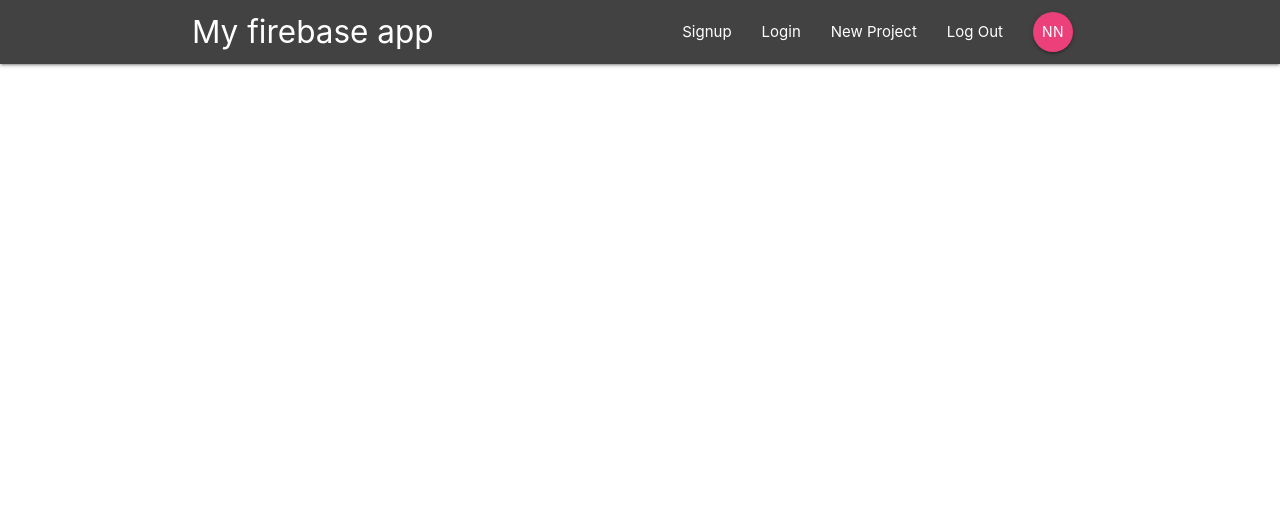
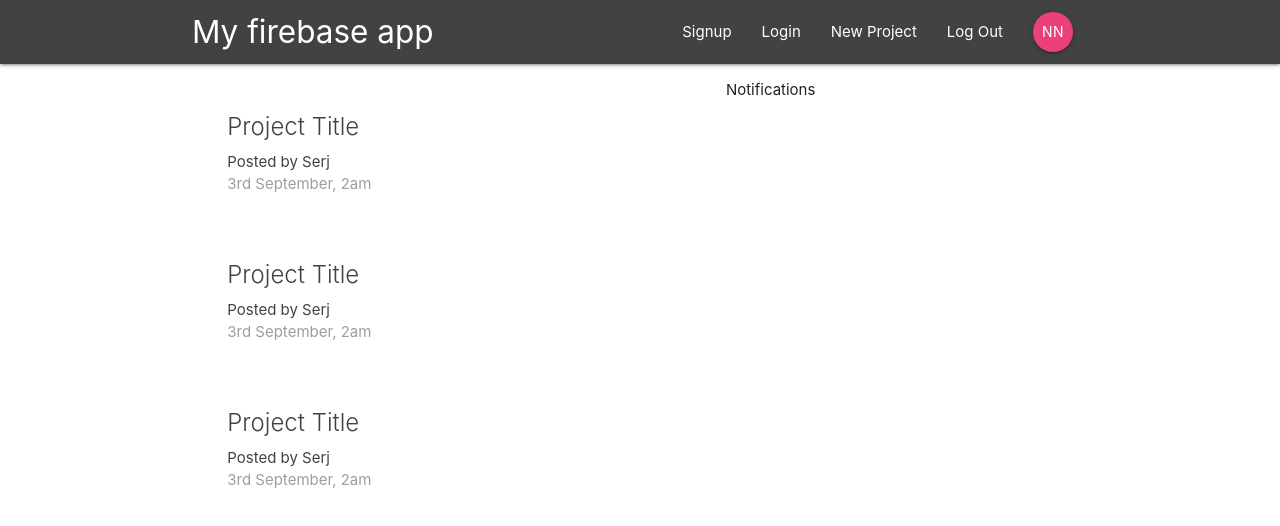
Before and after one commit to sergiupop/react-redux-firebase, a React (Create React App) app in the folder firebaseapp/: page / in a window 1280 px wide. Shown: the top 526 px of the page. Built offline with nearby package versions, Linux system fonts and the light colour scheme.

Commit message:
Display initial dashboard

```diff
--- a/firebaseapp/src/App.js
+++ b/firebaseapp/src/App.js
@@ -1,12 +1,16 @@
 import React from 'react';
-import { BrowserRouter } from 'react-router-dom';
+import { BrowserRouter, Switch, Route } from 'react-router-dom';
 import Navbar from './components/layout/Navbar';
+import Dashboard from './components/dashboard/Dashboard';
 
 function App() {
   return (
     <BrowserRouter>
       <div className="App">
         <Navbar/>
+        <Switch>
+          <Route path='/' component={Dashboard}/>
+        </Switch>
       </div>
     </BrowserRouter>
   );
--- a/firebaseapp/src/components/dashboard/Dashboard.js
+++ b/firebaseapp/src/components/dashboard/Dashboard.js
@@ -0,0 +1,22 @@
+import React, { Component } from 'react';
+import Notifications from './Notifications';
+import ProjectList from '../projects/ProjectList';
+
+class Dashboard extends Component {
+    render() {
+        return (
+            <div className="dashboard container">
+                <div className="row">
+                    <div className="col s12 m6">
+                        <ProjectList/>
+                    </div>
+                    <div className="col s12 m5 offset-m1">
+                        <Notifications/>
+                    </div>
+                </div>
+            </div>
+        )
+    }
+}
+
+export default Dashboard;
--- a/firebaseapp/src/components/dashboard/Notifications.js
+++ b/firebaseapp/src/components/dashboard/Notifications.js
@@ -0,0 +1,11 @@
+import React from 'react';
+
+const Notifications = () => {
+    return (
+        <div>
+            <p>Notifications</p>
+        </div>
+    )
+}
+
+export default Notifications;
--- a/firebaseapp/src/components/projects/ProjectList.js
+++ b/firebaseapp/src/components/projects/ProjectList.js
@@ -0,0 +1,33 @@
+import React from 'react';
+
+const ProjectList = () => {
+    return (
+        <div className="project-list section">
+            <div className="card z-depth-0 project-summary">
+                <div className="card-content grey-text text-darken-3">
+                    <span className="card-title">Project Title</span>
+                    <p>Posted by Serj</p>
+                    <p className="grey-text">3rd September, 2am</p>
+                </div>
+            </div>
+
+            <div className="card z-depth-0 project-summary">
+                <div className="card-content grey-text text-darken-3">
+                    <span className="card-title">Project Title</span>
+                    <p>Posted by Serj</p>
+                    <p className="grey-text">3rd September, 2am</p>
+                </div>
+            </div>
+
+            <div className="card z-depth-0 project-summary">
+                <div className="card-content grey-text text-darken-3">
+                    <span className="card-title">Project Title</span>
+                    <p>Posted by Serj</p>
+                    <p className="grey-text">3rd September, 2am</p>
+                </div>
+            </div>
+        </div>
+    )
+}
+
+export default ProjectList;
```
